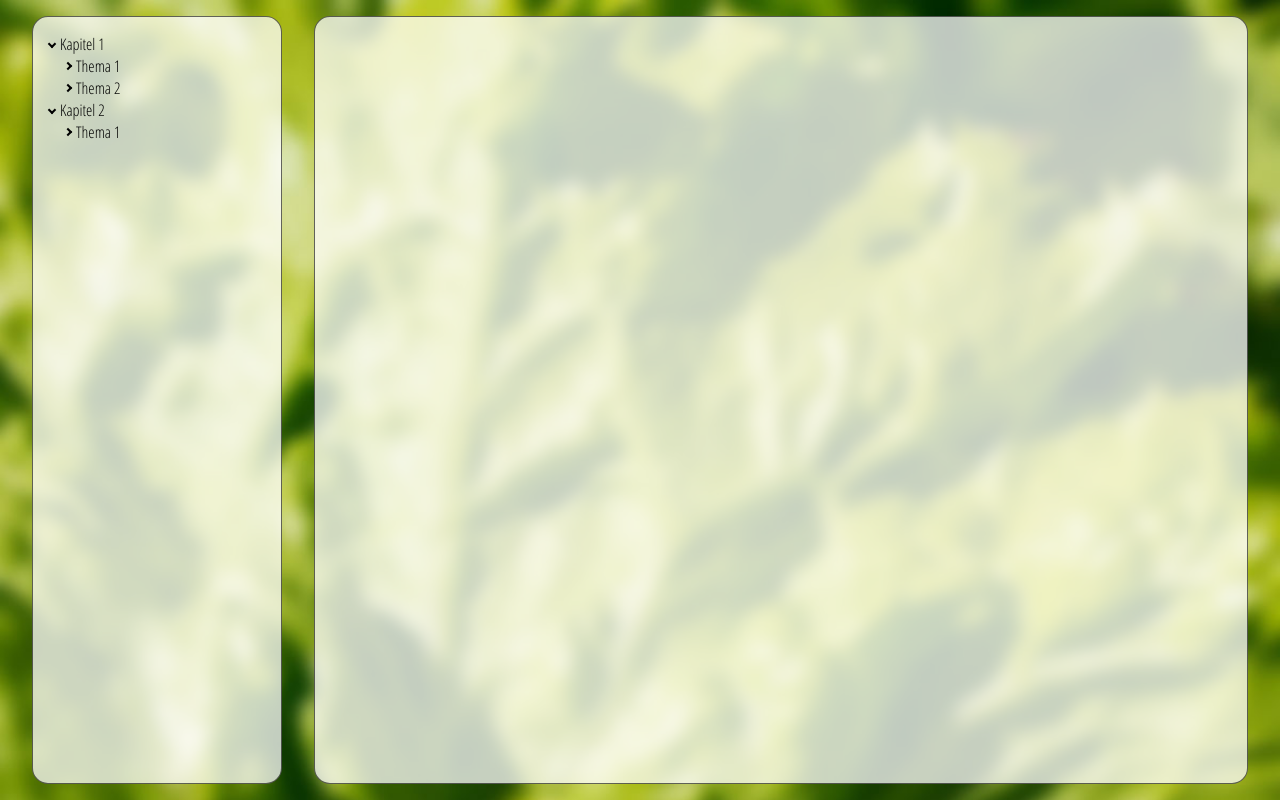
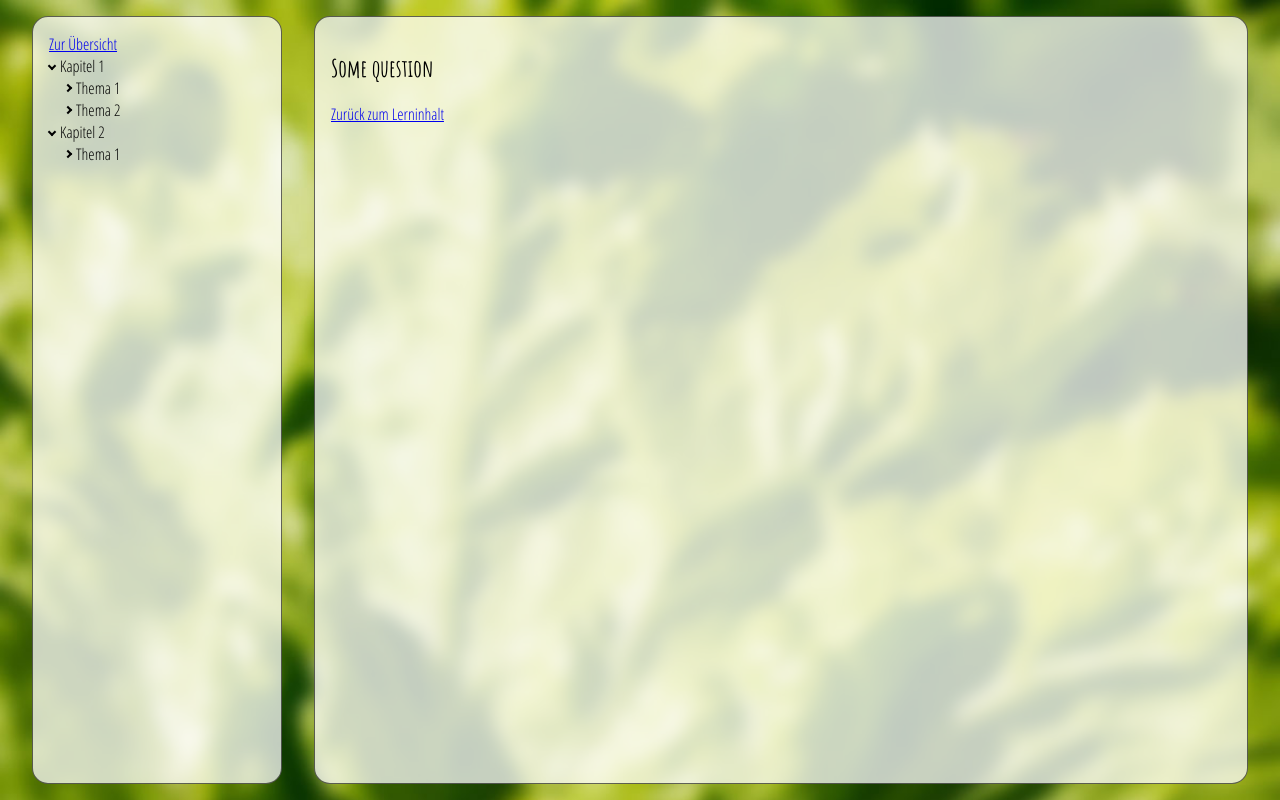
Before and after one commit to mathiasw91/ll-wbt, a React (Create React App) app: page /pageone/quiz in a window 1280 px wide. Built offline with nearby package versions, Linux system fonts and the light colour scheme.

Commit message:
-home page eingebaut -angefangen quiz einzubauen

```diff
--- a/src/App.js
+++ b/src/App.js
@@ -8,11 +8,11 @@ import PageTwo from './pages/Pagetwo'
 
 
 class App extends Component {
+
+
   constructor(props){
     super(props)
     this.state = {
-      activeChapter: 0,
-      activeTheme: 0,
       chapters: [
         {name:'Kapitel 1', themes: [
           {name: 'Thema 1', path: '/pageone',component: PageOne},
@@ -21,7 +21,8 @@ class App extends Component {
         {name:'Kapitel 2', themes: [
           {name: 'Thema 1', path: '/pagethree',component: PageOne},
         ]}
-      ]
+      ],
+      latest: []
     }
   }
 
@@ -38,6 +39,8 @@ class App extends Component {
           chapters={this.state.chapters}
           activeChapter={this.state.activeChapter}
           activeTheme={this.state.activeTheme}
+          latest={this.state.latest}
+          onChapterSelect={this.updateLatest.bind(this)}
         />
       </div>
       </Router>
@@ -49,6 +52,15 @@ class App extends Component {
     chapters[id].closed = !chapters[id].closed
     this.setState({...this.state, chapters: chapters})
   }
+
+  updateLatest(chapter){
+    let newLatest = this.state.latest
+    let vorhanden = newLatest.indexOf(chapter)
+    if(vorhanden != -1) newLatest.splice(vorhanden,1)
+    newLatest.unshift(chapter)
+    this.setState({...this.state, latest:newLatest})
+  }
+
 }
 
 export default App;
--- a/src/components/Content.js
+++ b/src/components/Content.js
@@ -1,19 +1,48 @@
 import React from "react"
-import { BrowserRouter as Router, Route, Link } from "react-router-dom"
-
+import { BrowserRouter as Router, Route, Link, withRouter } from "react-router-dom"
+import Quiz from './quiz/Quiz'
+import Home from './Home'
 
 class Content extends React.Component {
 
   render() {
-    let activeTheme = this.props.chapters[this.props.activeChapter].themes[this.props.activeTheme]
-    const SpecificPage = activeTheme.page
+    if(this.props.location.pathname.endsWith('home')){
+      return (<div id="content-wrapper" className="home-wrapper">
+        <Home latest={this.props.latest}/>
+      </div>)
+    }else if(this.props.location.pathname.endsWith('quiz')){
+      return (<div id="content-wrapper" className="quiz-wrapper">
+        <Quiz />
+      </div>)
+    }else{
+      return (<div id="content-wrapper">
+        {this.props.chapters.map(chapter =>
+          <Chapter data={chapter} />
+        )}
+        <Link to={this.props.location.pathname+'/quiz'}>zum Quiz</Link>
+      </div>)
+    }
 
-    return (<div id="content-wrapper">
-      {this.props.chapters.map(chapter =>
-        <Chapter data={chapter} />
-      )}
-    </div>)
   }
+
+  componentDidMount(){
+    this.props.history.listen(val=>{
+      let match = false
+      this.props.chapters.forEach(chapter=>{
+        chapter.themes.forEach(theme=>{
+          if(val.pathname.includes(theme.path)) match = theme
+        })
+      })
+      if(match){
+        this.props.onChapterSelect(match)
+      }
+    })
+  }
+
+  componentWillUnmount(){
+    this.props.history.unlisten()
+  }
+
 }
 
 function Chapter(props) {
@@ -30,4 +59,4 @@ function Theme(props) {
   return (<Route exact path={props.data.path} component={props.data.component} />)
 }
 
-export default Content
+export default withRouter(Content)
--- /dev/null
+++ b/src/components/Home.js
@@ -0,0 +1,21 @@
+import React from "react"
+import { BrowserRouter as Router, Route, Link, withRouter } from "react-router-dom"
+
+class Home extends React.Component {
+
+  render() {
+    return (<div id="home">
+      {(this.props.latest.length != 0) && (<div id="latest-themes">
+        Zu letzt bearbeitete Themen:
+        {this.props.latest.map(theme=>(
+          <Link to={theme.path}>{theme.name}</Link>
+        ))}
+      </div>)}
+    </div>)
+
+  }
+
+}
+
+
+export default withRouter(Home)
--- a/src/components/Sidebar.js
+++ b/src/components/Sidebar.js
@@ -5,6 +5,7 @@ class Sidebar extends React.Component {
 
   render() {
     return (<aside id="sidebar">
+      <Link to="/home">Zur Übersicht</Link>
     	<div id="sidebar-navigation">
         {this.props.chapters.map((chapter, index) =>
           <Chapter data={chapter} clickhandler={this.props.chapterClicked} index={index}/>
--- /dev/null
+++ b/src/components/quiz/Question.js
@@ -0,0 +1,10 @@
+import React from 'react'
+
+  function Question(props) {
+    return (
+      <h2 className="question">{props.content}</h2>
+    )
+  }
+
+
+  export default Question
--- /dev/null
+++ b/src/components/quiz/Quiz.js
@@ -0,0 +1,20 @@
+import React from 'react'
+import {withRouter, Link} from 'react-router-dom'
+import Question from './Question'
+
+
+class Quiz extends React.Component {
+
+  render() {
+    return (
+      <div>
+        <Question content="Some question"/>
+        <Link to={this.props.location.pathname.replace('/quiz','')}>Zurück zum Lerninhalt</Link>
+      </div>
+    )
+  }
+
+}
+
+
+export default withRouter(Quiz)
```
